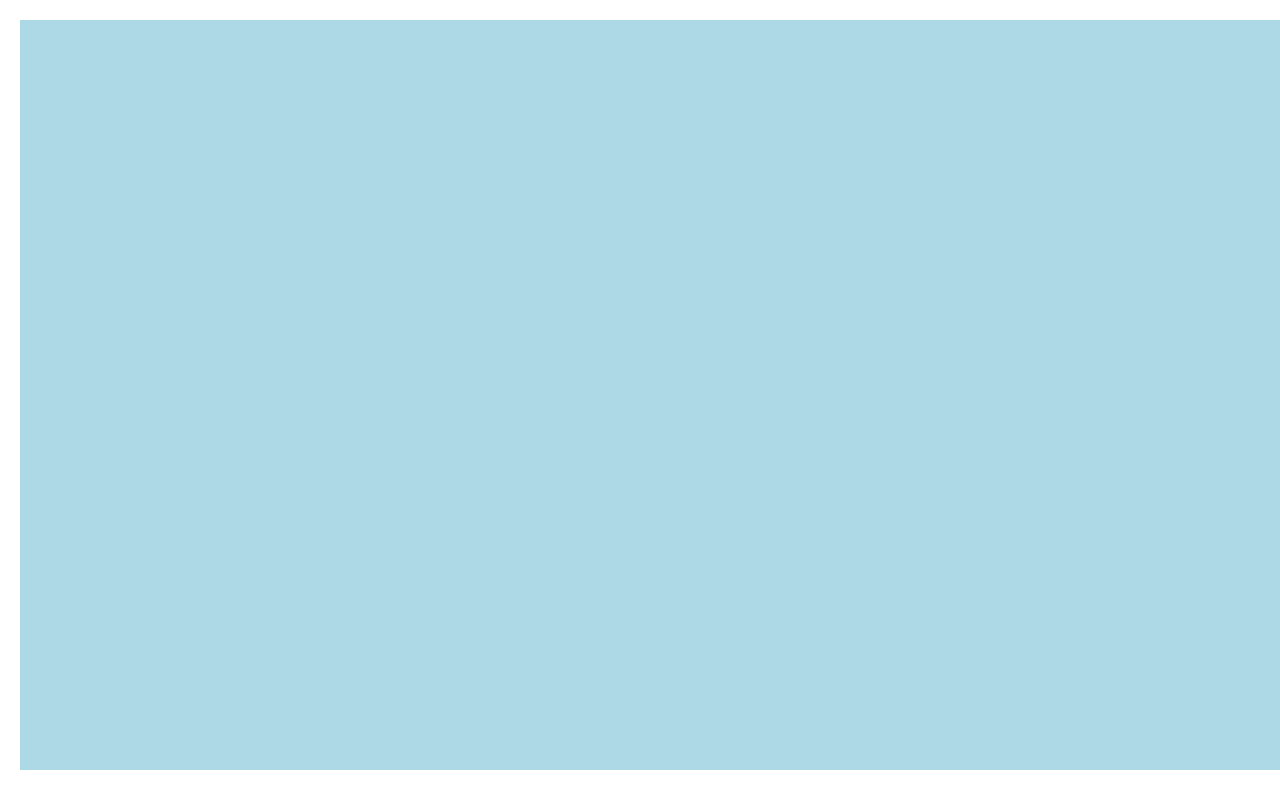
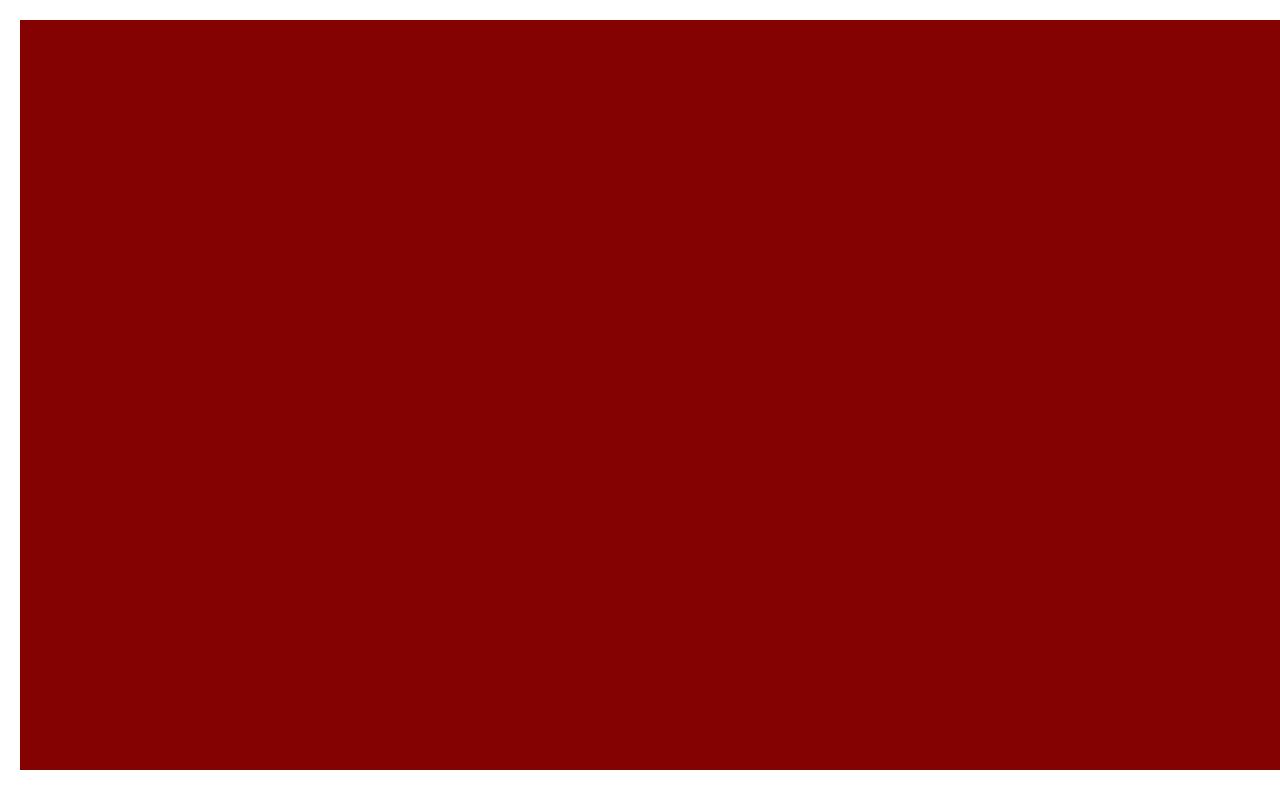
Before and after one commit to CreatorChara/CreatorChara.github.io, a plain HTML site: page fsd-projects/platformer/index.html in a window 1280 px wide. Shown: the top 800 px of the page. Drawn offline with nearby package versions, Linux system fonts and the light colour scheme.

Commit message:
i don't know what else to change besides the background color

```diff
--- a/fsd-projects/platformer/platformer.css
+++ b/fsd-projects/platformer/platformer.css
@@ -3,7 +3,7 @@ body {
 }
 
 canvas {
-  background-color: lightblue;
+  background-color: rgb(132, 2, 2);
   margin: 20px;
 }
 
```
